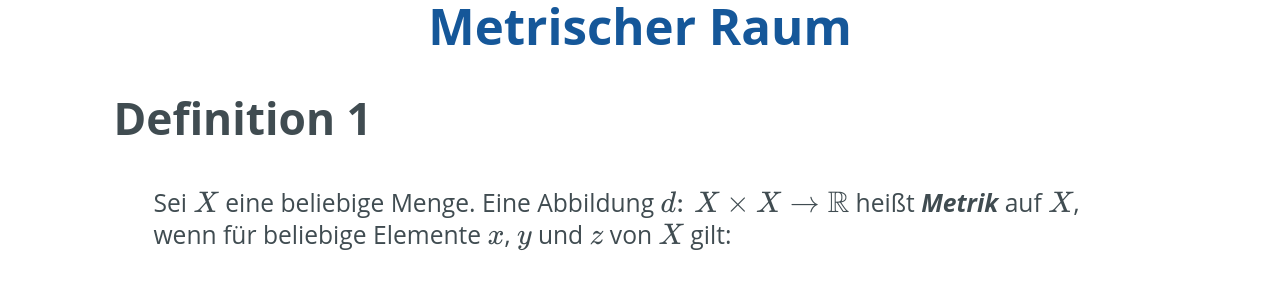
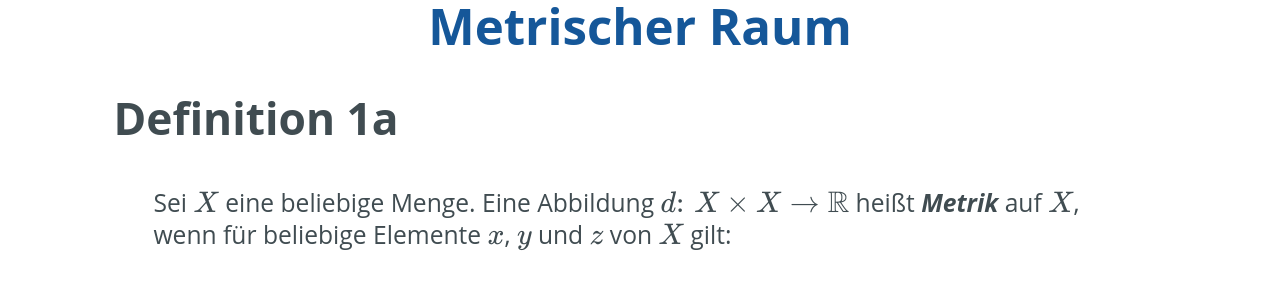
Before and after one commit to cs-LA/home, a Jekyll site: the page built from Topologie/MetrischerRaum.md, in a window 1280 px wide. Shown: the part 221-507 px from the top of the page. Built offline with Jekyll 4.4.1, drawn with Linux system fonts in a browser that asks for light colours; our own code applies the rules of GitHub Pages for plain Markdown files.

Commit message:
MetrischerRaum.md aktualisieren

```diff
--- a/Topologie/MetrischerRaum.md
+++ b/Topologie/MetrischerRaum.md
@@ -2,7 +2,7 @@
 # Metrischer Raum
 
 
-## Definition 1
+## Definition 1a
 
 > Sei $X$ eine beliebige Menge. Eine Abbildung $d \colon \, X \times X \to \mathbb{R}$ heißt ***Metrik*** auf $X$, wenn für beliebige Elemente $x$, $y$ und $z$ von $X$ gilt:
 
```
